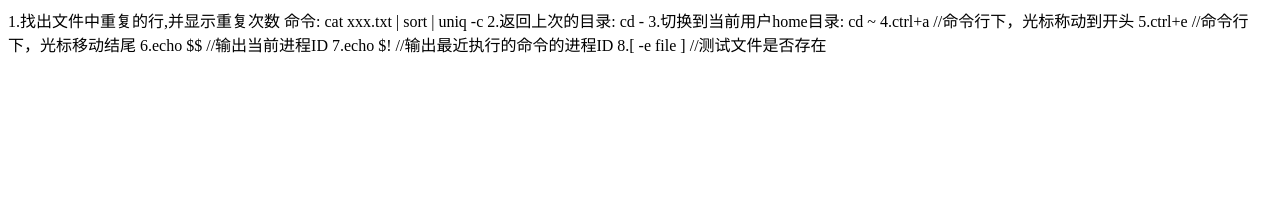
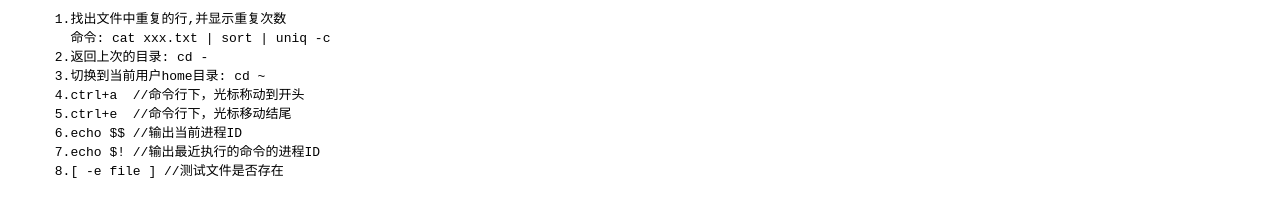
Before and after one commit to lazyp/lazyp.github.io, a plain HTML site: page linux_cmd.html in a window 1280 px wide. Drawn offline with Linux system fonts and the light colour scheme.

Commit message:
Update linux_cmd.html

```diff
--- a/linux_cmd.html
+++ b/linux_cmd.html
@@ -3,7 +3,7 @@
   <meta charset="UTF-8">
   <head><title>linux命令使用</title></head>
   <body>
-    <section>
+    <pre>
       1.找出文件中重复的行,并显示重复次数
         命令: cat xxx.txt | sort | uniq -c
       2.返回上次的目录: cd -
@@ -13,6 +13,6 @@
       6.echo $$ //输出当前进程ID
       7.echo $! //输出最近执行的命令的进程ID
       8.[ -e file ] //测试文件是否存在
-    </section>
+    </pre>
   </body>
 </html>
```
